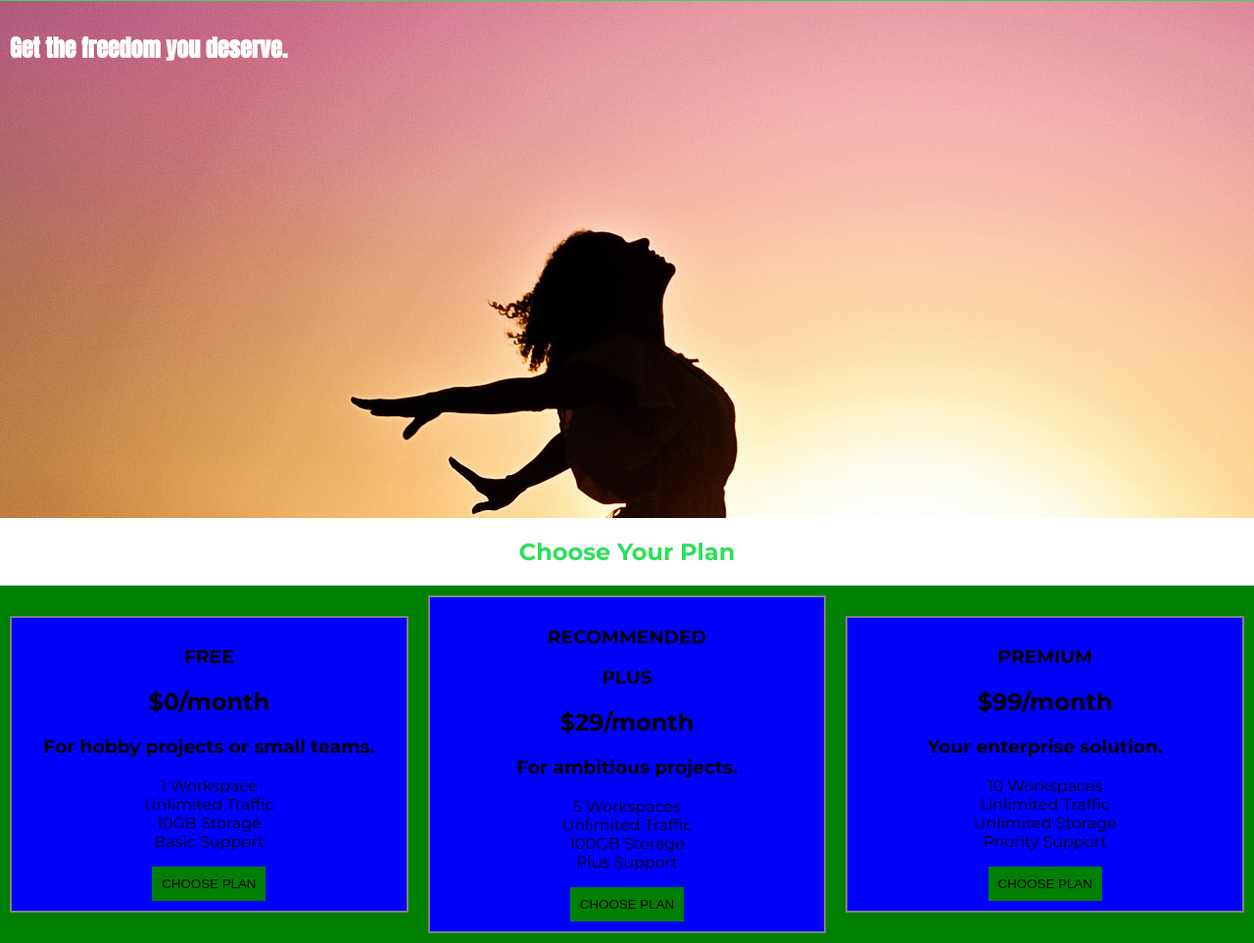
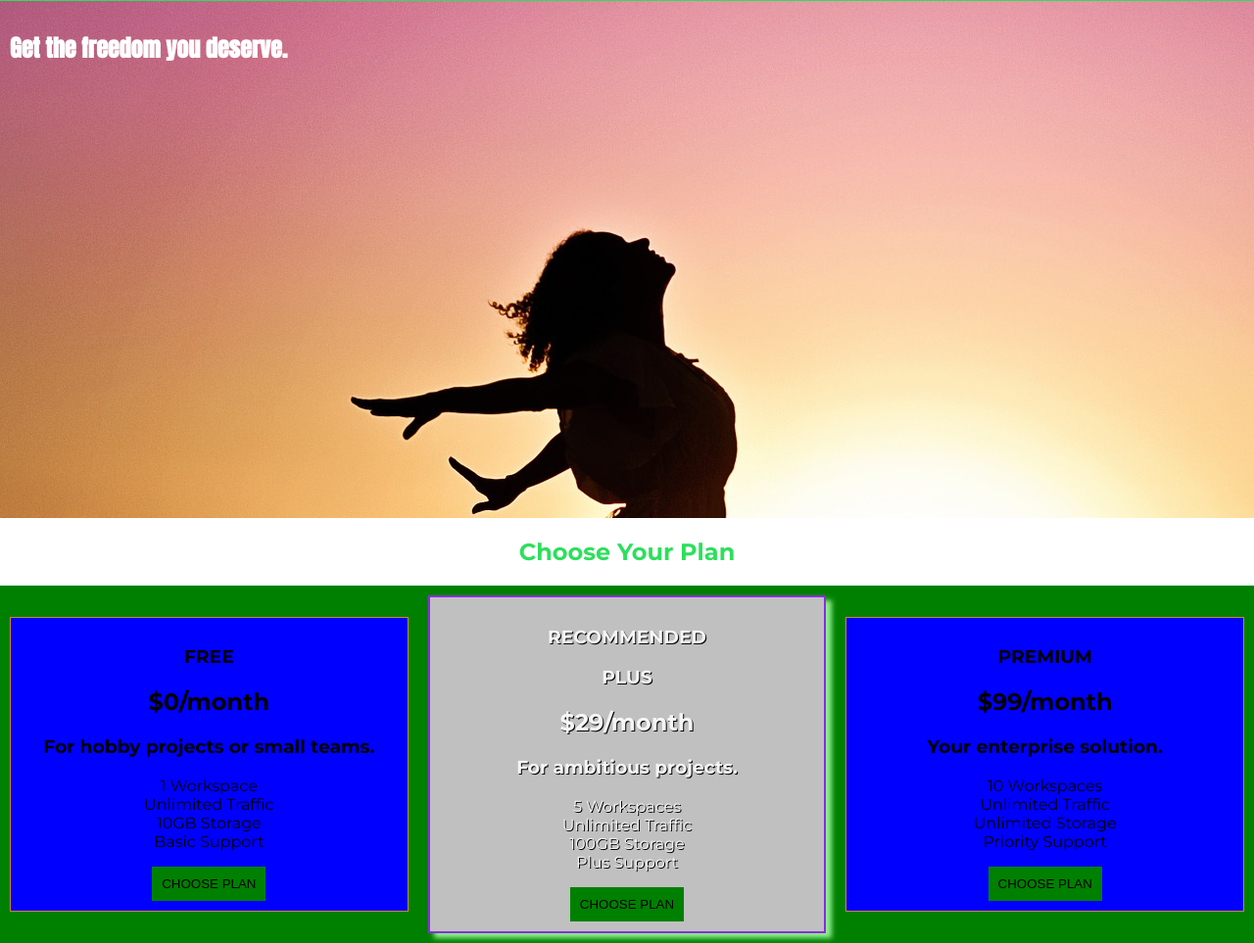
Before and after one commit to EfrainAD/CSS-Studies, a plain HTML site: page Sectiong_05_Practicing_the_Basics/index.html in a window 1280 px wide. Shown: the part 42-1005 px from the top of the page at 98% size. Drawn offline with Linux system fonts and the light colour scheme.

Commit message:
Working on the Recommmended Plan

```diff
--- a/Sectiong_05_Practicing_the_Basics/main.css
+++ b/Sectiong_05_Practicing_the_Basics/main.css
@@ -30,7 +30,7 @@ body {
     align-items: center;
 }
 #plans article {
-    border: 2px solid gray;
+    border: 1px solid peru;
     width: 33%;
     margin: 10px;
     padding: 10px;
@@ -51,10 +51,17 @@ body {
 #plans button:hover {
     border: 2px solid green;
 }
-#recommended {
+article#recommended {
     background: silver;
+    border: 2px solid blueviolet;
+    box-shadow: 6px 5px 5px lightgreen;
+    color: whitesmoke;
+    text-shadow: 1px 1px black;
+}
+#recommended h1 {
 
 }
+
 /* #plans button {
 } */
 
```
